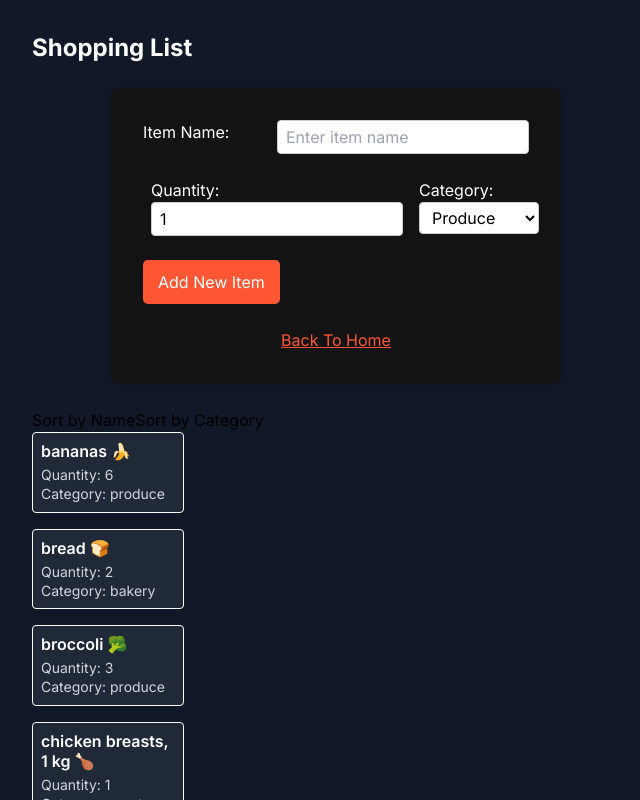
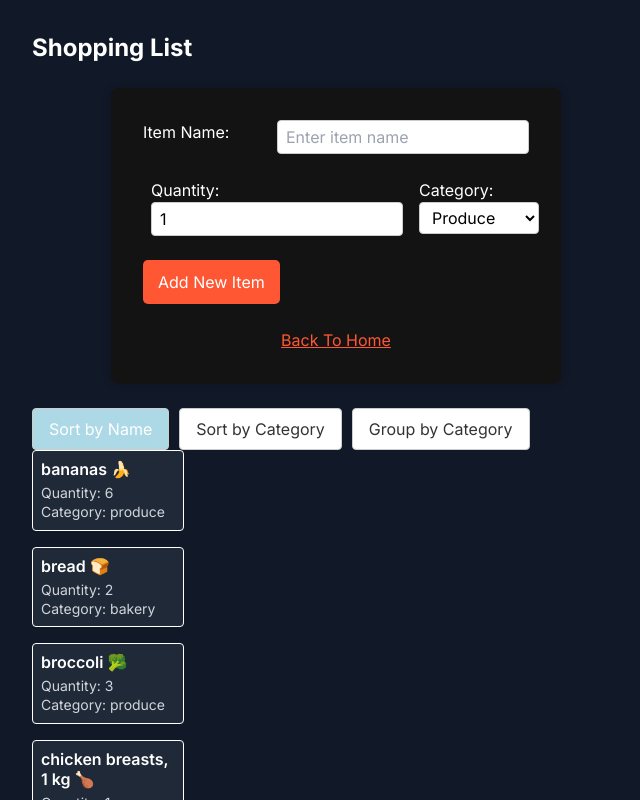
Before and after one commit to Ccrewe92/cprg306-assignments, a Next.js app: page /week7 in a window 1280 px wide. Shown: the top 800 px of the page, without its empty margins (0-640 px from the left). Built offline with nearby package versions, Linux system fonts and the light colour scheme.

Commit message:
Update item-list.js

```diff
--- a/app/week7/item-list.js
+++ b/app/week7/item-list.js
@@ -2,49 +2,102 @@ import React, { useState } from 'react';
 import Item from './item';
 import MealIdeas from './meal-ideas';
 
-const ItemList = ({ items, onItemSelect }) => {
+const ItemList = ({ items }) => {
     const [sortBy, setSortBy] = useState('name');
     const [selectedIngredient, setSelectedIngredient] = useState(null);
 
-    // Sort the items whenever sortBy changes
-    const sortedItems = [...items].sort((a, b) => {
+    // Sorting logic
+    let sortedItems = [...items];
     if (sortBy === 'name') {
-            return a.name.localeCompare(b.name);
+        sortedItems.sort((a, b) => a.name.localeCompare(b.name));
     } else if (sortBy === 'category') {
-            return a.category.localeCompare(b.category);
+        sortedItems.sort((a, b) => a.category.localeCompare(b.category));
     }
-        return 0;
-    });
 
-    // Event handlers for sorting
+    // Event handlers
     const handleSortByName = () => setSortBy('name');
     const handleSortByCategory = () => setSortBy('category');
-    const handleItemSelect = (item) => {
-        setSelectedIngredient(item.name);
-        if (onItemSelect) {
-            onItemSelect(item);
+    const handleGroupByCategory = () => setSortBy('groupedCategory');
+    const handleItemSelect = (name) => setSelectedIngredient(name);
+
+    // Group by category logic
+    let groupedItems = {};
+    if (sortBy === 'groupedCategory') {
+        groupedItems = sortedItems.reduce((acc, item) => {
+            if (!acc[item.category]) acc[item.category] = [];
+            acc[item.category].push(item);
+            return acc;
+        }, {});
     }
-    };
+
+    // Sorted categories for grouped view
+    const sortedCategories = Object.keys(groupedItems).sort();
 
     // Styling for buttons
-    const getButtonClassName = (type) => `btn ${sortBy === type ? 'btn-active' : ''}`;
+    const buttonStyles = `
+        .btn {
+            padding: 8px 16px;
+            background-color: white;
+            border: 1px solid #ccc;
+            border-radius: 4px;
+            color: #333;
+            cursor: pointer;
+            transition: background-color 0.3s, color 0.3s;
+            margin-right: 10px; /* Adds spacing between buttons */
+        }
+
+        .btn:hover {
+            background-color: lightblue;
+            color: #fff;
+        }
+
+        .btn-active {
+            background-color: lightblue;
+            color: #fff;
+        }
+    `;
 
     return (
         <div>
+            <style>{buttonStyles}</style>
             <div>
                 <button
-                    className={getButtonClassName('name')}
+                    className={`btn ${sortBy === 'name' ? 'btn-active' : ''}`}
                     onClick={handleSortByName}
                 >
                     Sort by Name
                 </button>
                 <button
-                    className={getButtonClassName('category')}
+                    className={`btn ${sortBy === 'category' ? 'btn-active' : ''}`}
                     onClick={handleSortByCategory}
                 >
                     Sort by Category
                 </button>
+                <button
+                    className={`btn ${sortBy === 'groupedCategory' ? 'btn-active' : ''}`}
+                    onClick={handleGroupByCategory}
+                >
+                    Group by Category
+                </button>
             </div>
+            {sortBy === 'groupedCategory' ? (
+                sortedCategories.map((category) => (
+                    <div key={category}>
+                        <h2>{category}</h2>
+                        <ul className="space-y-4">
+                            {groupedItems[category].map((item) => (
+                                <Item
+                                    key={item.id}
+                                    name={item.name}
+                                    quantity={item.quantity}
+                                    category={item.category}
+                                    onSelect={() => handleItemSelect(item.name)}
+                                />
+                            ))}
+                        </ul>
+                    </div>
+                ))
+            ) : (
                 <ul className="space-y-4">
                     {sortedItems.map((item) => (
                         <Item
@@ -52,10 +105,11 @@ const ItemList = ({ items, onItemSelect }) => {
                             name={item.name}
                             quantity={item.quantity}
                             category={item.category}
-                        onSelect={() => handleItemSelect(item)}
+                            onSelect={() => handleItemSelect(item.name)}
                         />
                     ))}
                 </ul>
+            )}
             {/* Pass the selectedIngredient to the MealIdeas component */}
             {selectedIngredient && <MealIdeas ingredient={selectedIngredient} />}
         </div>
```
Lines whose indentation alone changed are shown as unchanged.
